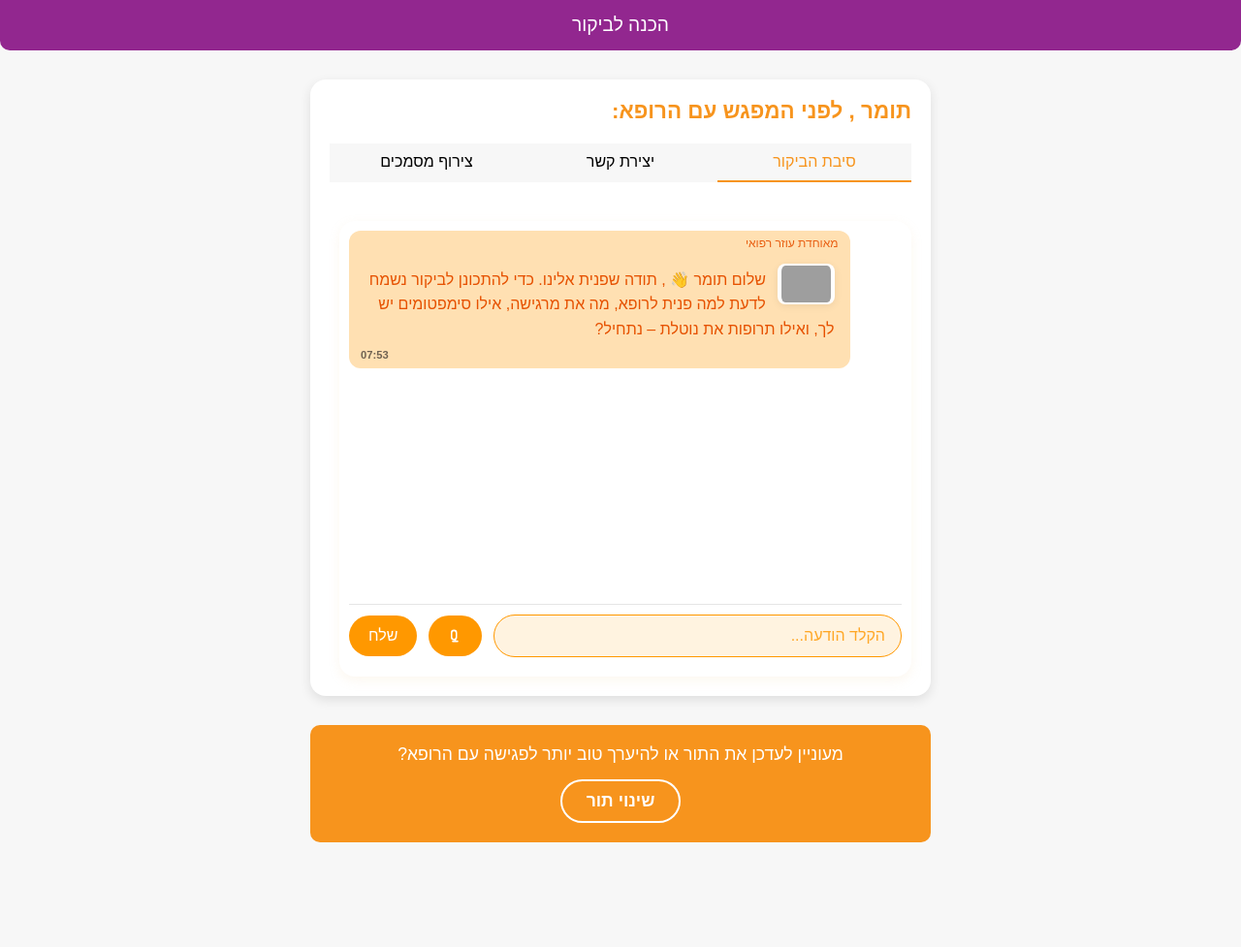
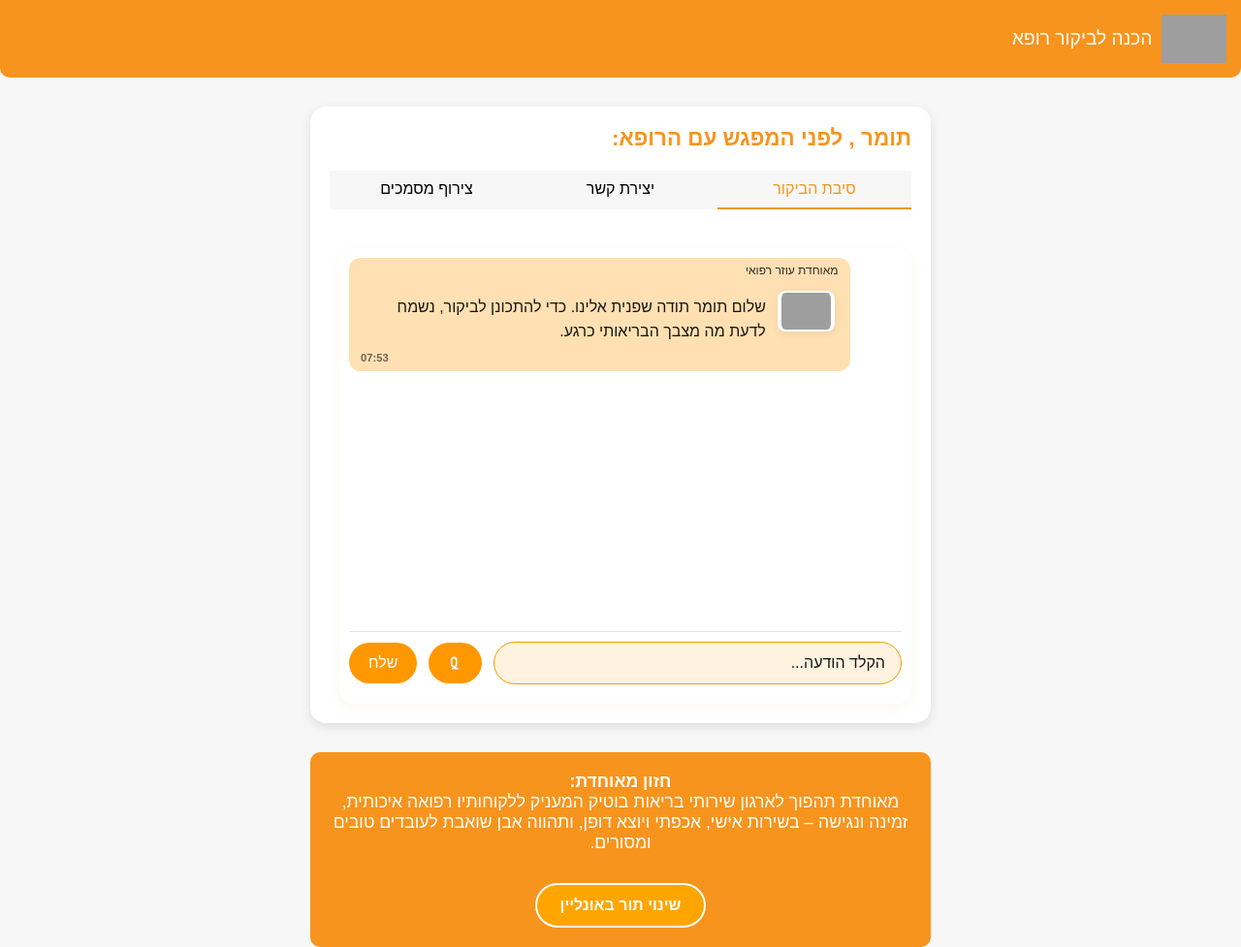
Before and after one commit to Tomer007/mh_demo, a FastAPI app: page /chat in a window 1280 px wide. Shown: the whole page at 97% size. Before the commit the page ends 869 px from the top, so only its background shows below. Run offline with FastAPI, Linux system fonts and the light colour scheme; grey boxes are pictures that could not be loaded.

Commit message:
feat(chat): update chat service responses and adjust HTML templates for improved user interaction and visual consistency

```diff
--- a/app/service/chat_service.py
+++ b/app/service/chat_service.py
@@ -63,7 +63,7 @@ https://www.meuhedet.co.il/%D7%9E%D7%99%D7%93%D7%A2-%D7%9C%D7%9C%D7%A7%D7%95%D7%
 Example 1:
 If the patient says: "I don't know how to explain my headache,"
 Respond:
-"זה בסדר גמור—תוכל לומר מתי זה התחיל, עד כמה הכאב חזק בין 1 ל־10, והאם יש משהו שמקל או מחמיר אותו?"
+"זה בסדר גמור—תוכלי לומר מתי זה התחיל, עד כמה הכאב חזק בין 1 ל־10, והאם יש משהו שמקל או מחמיר אותו?"
 
 Example 2:
 If the patient says: "Should I ask about my blood pressure?"
@@ -77,7 +77,7 @@ DON'Ts:
 
 End of Conversation:
 If all necessary information has been collected or after 7 messages, end with:
-"תודה ששיתפת אותי במה שאתה מרגיש. אני מאחל לך בריאות שלמה והחלמה מהירה!"
+" אני מחבר אותך עכשיו לרופא .תודה ששיתפת אותי במה שאת מרגישה. אני מאחל לך בריאות שלמה והחלמה מהירה!"
 Then add:
 "###conversation_Ended###"
 """
@@ -105,7 +105,7 @@ def get_doctor_visit_assistance(user_input: str, session_history: list) -> (str,
         response = client.chat.completions.create(
             model="gpt-4o-mini",
             messages=messages,
-            temperature=0.6,
+            temperature=0.1,
             max_tokens=500,
         )
         assistant_reply = response.choices[0].message.content.strip()
--- a/app/templates/chat.html
+++ b/app/templates/chat.html
@@ -15,7 +15,7 @@
     }
 
     header {
-      background: #92278f;
+      background: #f7941d;
       color: white;
       padding: 15px;
       text-align: center;
@@ -50,6 +50,10 @@
     .tabs {
       display: flex;
       margin-bottom: 10px;
+    }
+
+    .message-content {
+      color: #181717;
     }
 
     .tab {
@@ -109,7 +113,7 @@
       border: 1px solid #ff9800;
       font-size: 16px;
       background-color: #fff3e0;
-      color: #e65100;
+      color: #181717;
       transition: all 0.3s ease;
     }
 
@@ -120,7 +124,7 @@
     }
 
     .input-area input::placeholder {
-      color: #ffa726;
+      color: #181717;
     }
 
     .input-area button {
@@ -136,7 +140,7 @@
     }
 
     .input-area button:hover {
-      background-color: #fb8c00;
+      background-color: #181717;;
       transform: translateY(-1px);
     }
 
@@ -256,7 +260,7 @@
       top: 4px;
       right: 12px;
       font-size: 0.75em;
-      color: #e65100;
+      color: #181717;
       font-weight: 500;
       opacity: 0.9;
     }
@@ -266,7 +270,7 @@
       top: 4px;
       right: 12px;
       font-size: 0.75em;
-      color: #0d47a1;
+      color: #181717;
       font-weight: 500;
       opacity: 0.9;
     }
@@ -327,7 +331,7 @@
       padding: 8px 12px;
       background: #ffe0b2;
       border-radius: 12px;
-      color: #e65100;
+      color: #181717;
       font-size: 0.9em;
       margin-bottom: 10px;
       width: fit-content;
@@ -341,7 +345,7 @@
     .typing-dot {
       width: 6px;
       height: 6px;
-      background: #e65100;
+      background: #181717;
       border-radius: 50%;
       animation: typingDot 1.4s infinite;
     }
@@ -746,7 +750,9 @@
         <div class="bot-message">
           <span class="bot-label">מאוחדת עוזר רפואי</span></br>
           <img class="main-logo" src="https://www.pcgraph.co.il/wp-content/uploads/2019/11/%D7%9C%D7%95%D7%92%D7%95-%D7%A7%D7%95%D7%A4%D7%97-%D7%9E%D7%90%D7%95%D7%97%D7%93%D7%AA.jpg" alt="מאוחדת" height="38">
-          <div class="message-content">שלום ${PATIENT_NAME} 👋 , תודה שפנית אלינו. כדי להתכונן לביקור נשמח לדעת למה פנית לרופא, מה את מרגישה, אילו סימפטומים יש לך, ואילו תרופות את נוטלת – נתחיל?</div>
+          <div class="message-content">
+            שלום ${PATIENT_NAME} תודה שפנית אלינו. כדי להתכונן לביקור, נשמח לדעת מה מצבך הבריאותי כרגע.
+          </div>
           <div class="message-meta">
             <span class="message-time">${getCurrentTime()}</span>
           </div>
@@ -766,8 +772,9 @@
 </head>
 
 <body>
-  <header>
-    הכנה לביקור
+  <header style="display: flex; align-items: center; gap: 10px;">
+    <img  src="https://www.pcgraph.co.il/wp-content/uploads/2019/11/%D7%9C%D7%95%D7%92%D7%95-%D7%A7%D7%95%D7%A4%D7%97-%D7%9E%D7%90%D7%95%D7%97%D7%93%D7%AA.jpg" alt="מאוחדת" height="50">
+    הכנה לביקור רופא
   </header>
 
   <div class="container">
@@ -775,8 +782,13 @@
 
     <div class="tabs">
       <div class="tab active">סיבת הביקור</div>
-      <div class="tab">יצירת קשר</div>
-      <div class="tab">צירוף מסמכים</div>
+      <div class="tab" onclick="window.open('https://www.meuhedet.co.il/%D7%9E%D7%90%D7%95%D7%97%D7%93%D7%AA-%D7%90%D7%95%D7%A0%D7%9C%D7%99%D7%99%D7%9F-%D7%90%D7%AA%D7%A8-%D7%95%D7%90%D7%A4%D7%9C%D7%99%D7%A7%D7%A6%D7%99%D7%94/%D7%9E%D7%90%D7%95%D7%97%D7%93%D7%AA-%D7%90%D7%95%D7%A0%D7%9C%D7%99%D7%99%D7%9F/', '_blank')">
+        יצירת קשר
+      </div>
+      <div class="tab" onclick="document.getElementById('fileInput').click();">
+        צירוף מסמכים
+      </div>
+    <input type="file" id="fileInput" style="display: none;" onchange="handleFileUpload(event)">
     </div>
 
     <div class="chat-container">
@@ -794,11 +806,21 @@
       </div>
     </div>
   </div>
+  <div class="footer">
+    <div>
+      <strong>חזון מאוחדת:</strong><br>
+      מאוחדת תהפוך לארגון שירותי בריאות בוטיק המעניק ללקוחותיו רפואה איכותית, זמינה ונגישה – בשירות אישי, אכפתי ויוצא דופן, ותהווה אבן שואבת לעובדים טובים ומסורים.
+    </div>
+    <div class="appointment-link" style="margin-top: 16px; text-align: center;">
+      <a href="https://www.meuhedet.co.il/%D7%9E%D7%90%D7%95%D7%97%D7%93%D7%AA-%D7%90%D7%95%D7%A0%D7%9C%D7%99%D7%99%D7%9F-%D7%90%D7%AA%D7%A8-%D7%95%D7%90%D7%A4%D7%9C%D7%99%D7%A7%D7%A6%D7%99%D7%94/%D7%9E%D7%90%D7%95%D7%97%D7%93%D7%AA-%D7%90%D7%95%D7%A0%D7%9C%D7%99%D7%99%D7%9F/"
+         target="_blank"
+         style="display: inline-block; background-color: orange; color: white; padding: 12px 24px; border-radius: 30px; text-decoration: none; font-weight: bold; font-size: 16px; transition: background-color 0.3s ease;">
+        שינוי תור באונליין
+      </a>
+    </div>
 
-  <div class="footer">
-    <div>מעוניין לעדכן את התור או להיערך טוב יותר לפגישה עם הרופא?</div>
-    <a href="#">שינוי תור</a>
   </div>
+
 
   <div id="summaryModal" class="modal-overlay" style="display:none;">
     <div class="modal-content">
```
Also changed, not shown: app/templates/provider_deashboard.html (+32 -12 lines).
